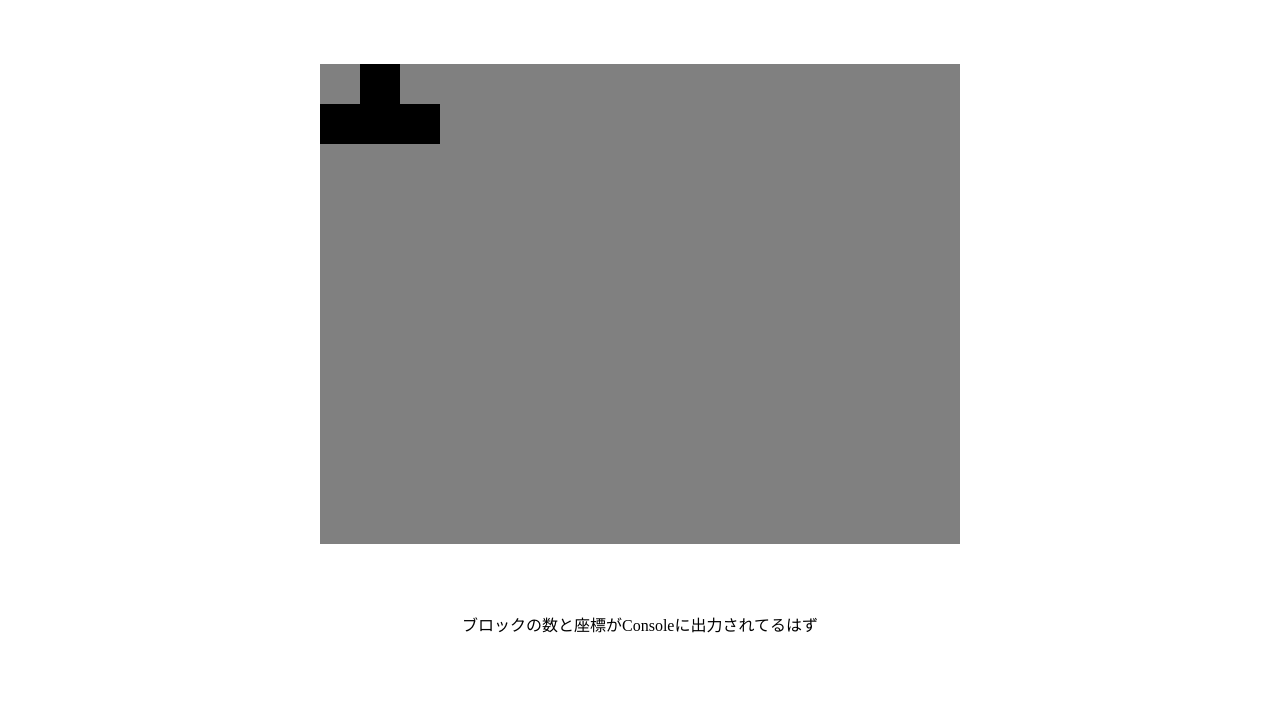
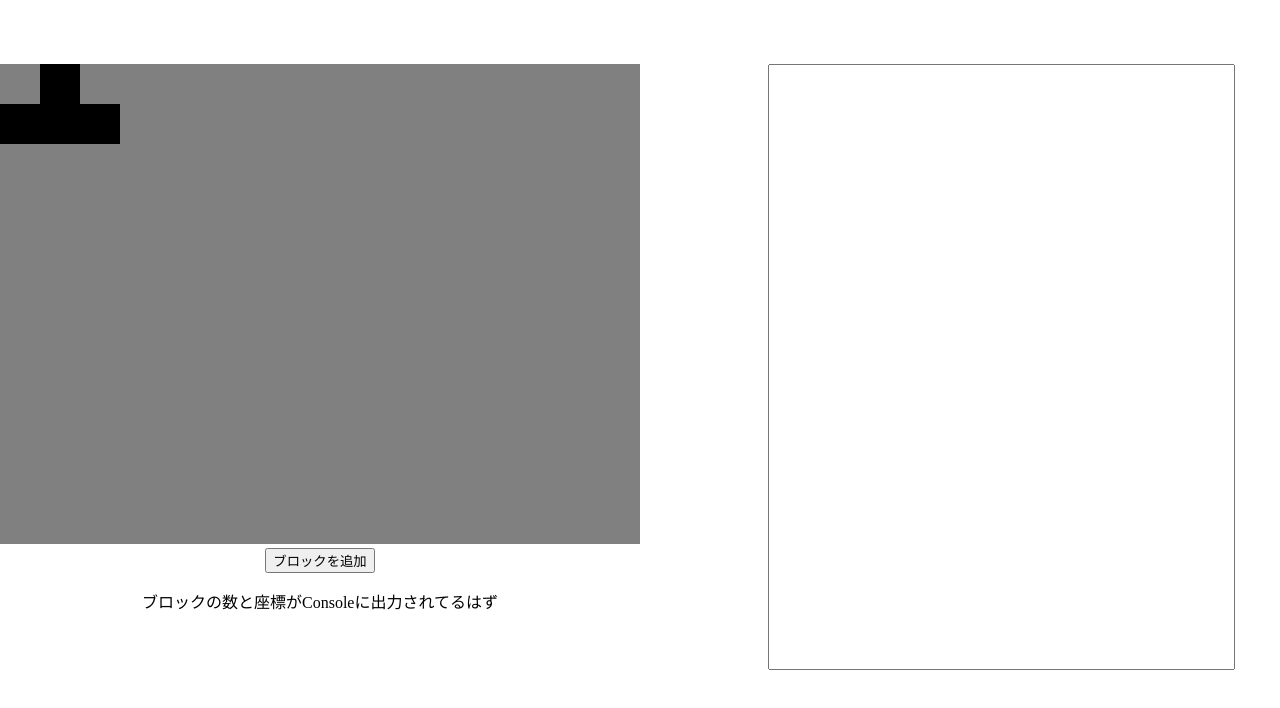
Before and after one commit to Hayao0819/hayao-tetris, a plain HTML site: page index.html in a window 1280 px wide. Drawn offline with Linux system fonts and the light colour scheme.

Commit message:
[add] : テキストボックスを追加

```diff
--- a/index.html
+++ b/index.html
@@ -3,24 +3,25 @@
 <head>
     <meta charset="UTF-8">
     <title>ハヤオのテトリス</title>
-    <style>
-        body{
-            margin:0;
-	        padding:0;
-        }
-        #canvas_wrapper{
-            width:640px;
-            margin: 5% auto;
-        }
-        canvas{
-            /* border: 2px solid black; */
-        }
+    <link rel="stylesheet" href="main.css">
+</head>
+<body>
+    <div id="container">
+        <div id="main">
+            <div id="canvas_wrapper"></div>
+            <form>
+                <input type="button" value="ブロックを追加" onclick="createConvex(100,300)">
+            </form>
+            <p>ブロックの数と座標がConsoleに出力されてるはず</p>
+        </div>
 
-    </style>
-</head>
-<body onclick="createConvex(100,300)">
-    <div id="canvas_wrapper"></div>
-    <p style="text-align: center;">ブロックの数と座標がConsoleに出力されてるはず</p>
+        <div id="sidebar">
+            <form>
+                <textarea name="log" id="log" readonly></textarea>
+            </form>
+        </div>
+    </div>
+
     <span id="load_script">
         <script type="text/javascript" src="./initilize.js"></script>
         <script type="text/javascript" src="./config.js"></script>
--- /dev/null
+++ b/main.css
@@ -0,0 +1,37 @@
+body{
+    margin:0;
+    padding:0;
+}
+
+#main{
+    /* テキスト中央揃え */
+    text-align: center;
+
+    /* 左半分に表示 */
+    float: left;
+    position: fixed;
+
+    /* 高さと幅を設定 */
+    width: 50vw;
+    height: 100%;
+}
+
+textarea{
+    resize: none;
+    height: 75vh;
+    width: 90%;
+}
+
+#sidebar{
+    /* 右半分に表示 */
+    float: right;
+    position: relative;
+
+    /* 高さと幅を設定 */
+    width: 40vw;
+    height: 100%;
+}
+
+#sidebar,#main{
+    margin-top: 5%;
+}
```
